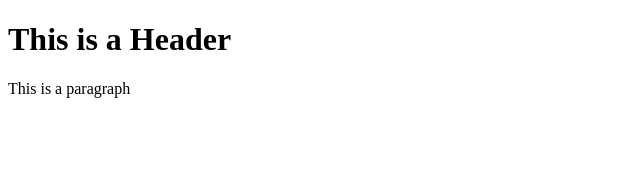
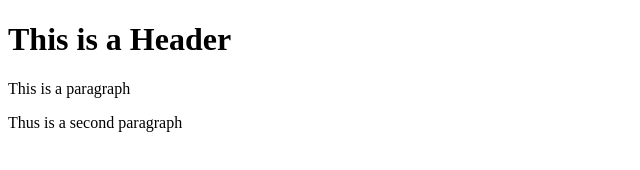
Before and after one commit to Avelez15/git-test, a plain HTML site: page index.html in a window 1280 px wide. Shown: the whole page, without its empty margins (0-640 px from the left). Drawn offline with Linux system fonts and the light colour scheme.

Commit message:
third commit

```diff
--- a/index.html
+++ b/index.html
@@ -4,6 +4,7 @@
 <body>
     <h1>This is a Header</h1>
     <p>This is a paragraph</p>
+    <p>Thus is a second paragraph</p>
 </body>
 
 </html>
```
